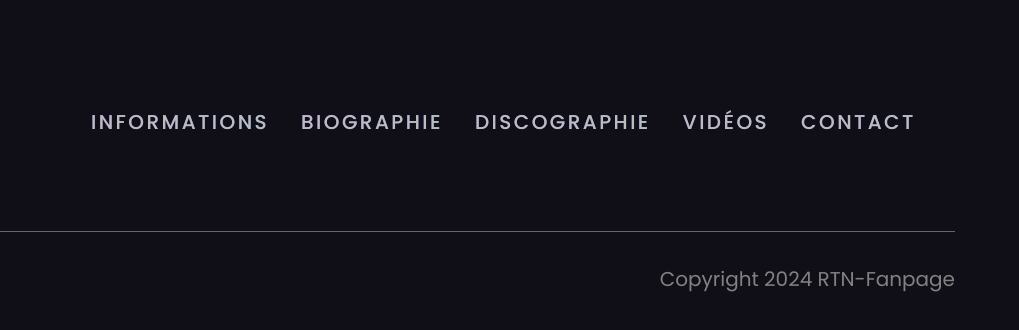
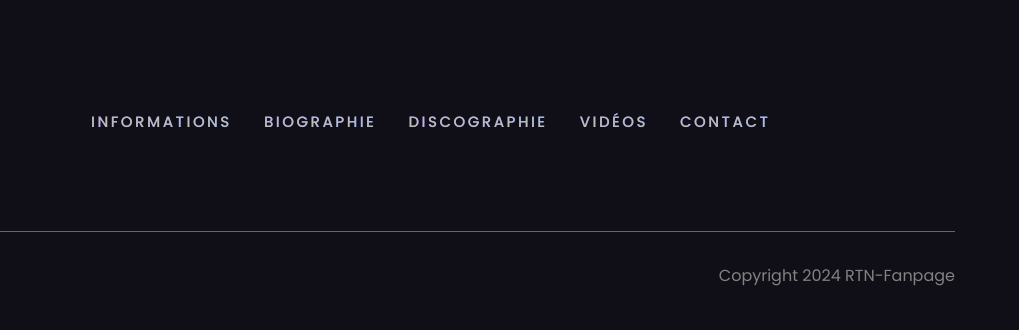
Before and after one commit to PraquinN/RNT-Fanpage, a plain HTML site: page index.html in a window 1280 px wide. Shown: the part 4369-4699 px from the top of the page, 261-1280 px from the left. Drawn offline with nearby package versions, Linux system fonts and the light colour scheme; files whose address does not match are found by name.

Commit message:
fixe footer

```diff
--- a/assets/css/template/footer.css
+++ b/assets/css/template/footer.css
@@ -40,7 +40,7 @@ footer{
     letter-spacing: 2.45px;
     color: #BCBCBC;
     font-family: "Poppins";
-    font-size: 20px;
+    font-size: 15px;
     font-weight: 500;
 
     background: linear-gradient(to right, #9B51E0,#636AE7,#3081ED);
@@ -69,7 +69,6 @@ footer{
 
 .copyright{
     font-family: "Poppins";
-    font-size: 20px;
     font-weight: 400;
     color: #828282;
 }
```
